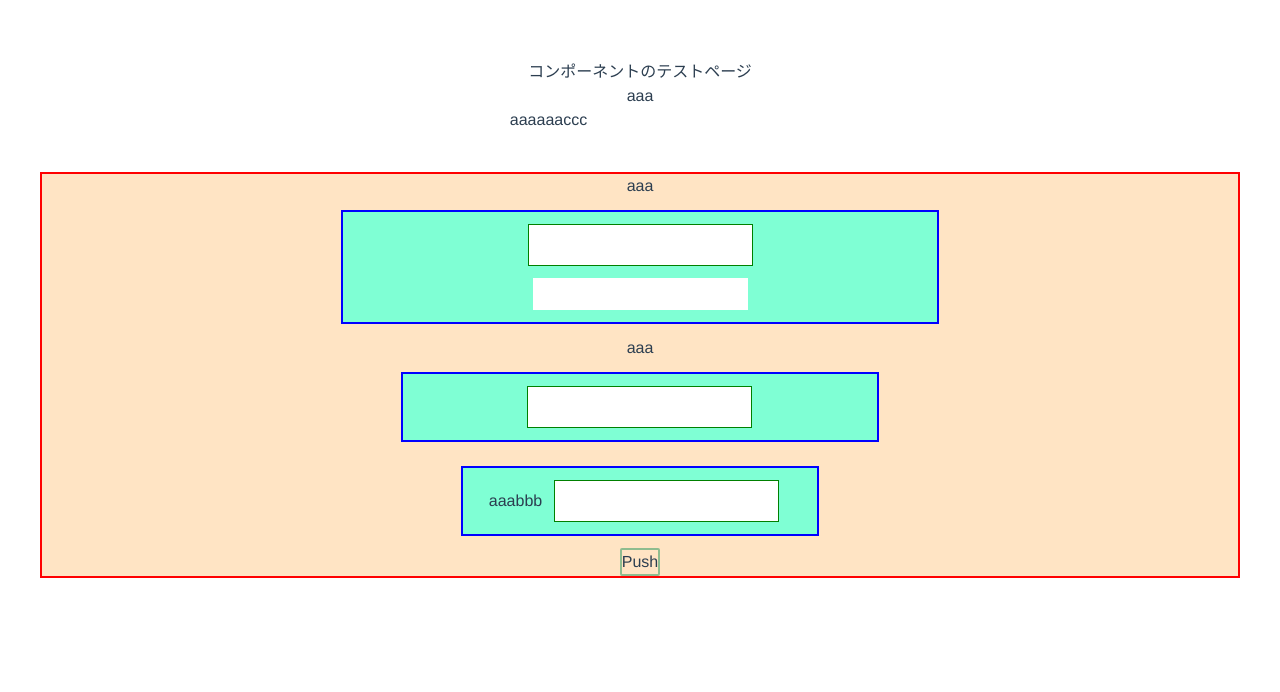
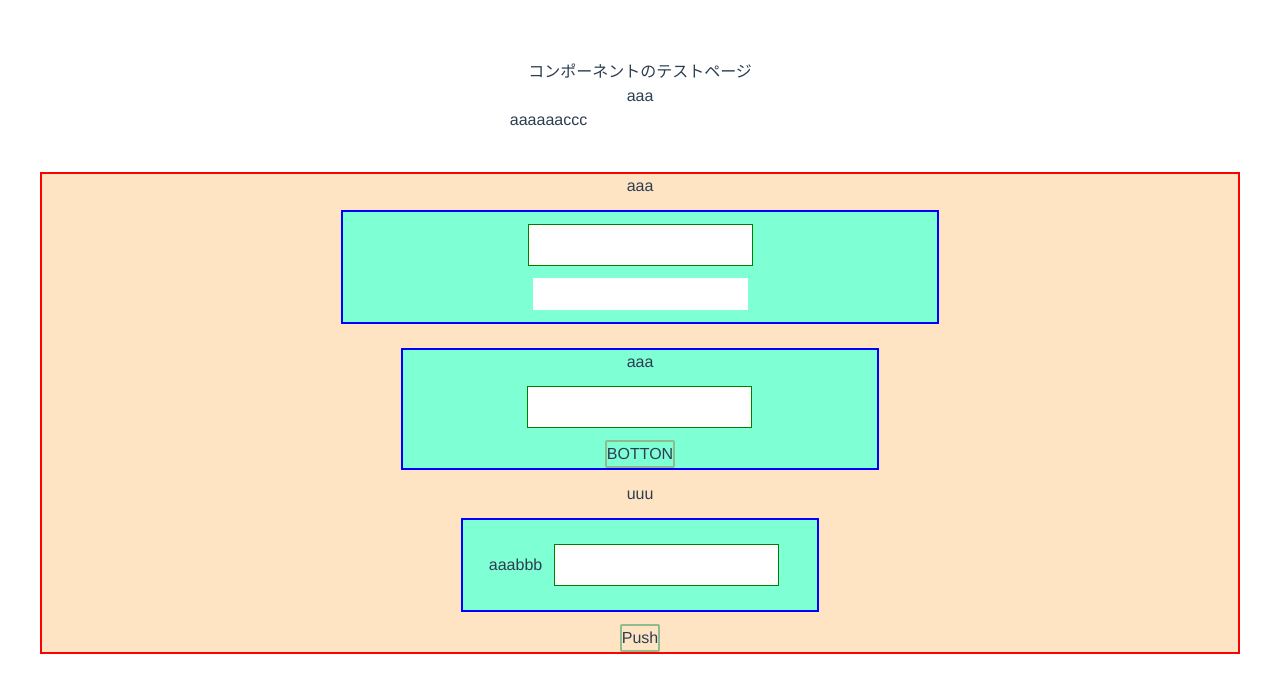
Before and after one commit to hita-fttk/vite-tutorial, a Vue app in the folder vite-app/: page / in a window 1280 px wide. Shown: the top 692 px of the page. Built offline with nearby package versions, Linux system fonts and the light colour scheme.

Commit message:
input-boxを１２３に分けて違いを付けた。

```diff
--- a/vite-app/src/components/testComponent.vue
+++ b/vite-app/src/components/testComponent.vue
@@ -15,16 +15,17 @@ import { ref } from 'vue';
             <input class="input-one" type="text">
             <input class="input-two" type="text">
         </div>
-        <span>{{ hoge }}</span>
         <div class="input-box2">
+            <div>{{ hoge }}</div>
             <input class="input-one" type="text">
-
+            <button>BOTTON</button>
         </div>
-        <div class="input-box3">
-            {{ hoge }}
-            <span class="labeling">bbb</span>
-            <input class="input-one" type="text">
-        </div>
+            <div>uuu</div>
+               <div class="input-box3">
+                    <div>{{ hoge }}</div>
+                    <span class="labeling">bbb</span>
+                    <input class="input-one" type="text">
+                </div>
         <button>Push</button>
     </div>
 </template>
@@ -56,6 +57,7 @@ import { ref } from 'vue';
         margin: 12px;
         display: flex;
         justify-content: center;
+        flex-direction: column;
         align-items: center;
         background-color: aquamarine;
 
@@ -63,6 +65,7 @@ import { ref } from 'vue';
     .input-box3{
         border: 2px solid blue;
         width: 30%;
+        padding: 12px;
         margin: 12px;
         display: flex;
         justify-content: center;
@@ -83,7 +86,7 @@ import { ref } from 'vue';
     button{
         border: 2px solid darkseagreen;
         border-radius: 2px;
-        margin-bottom: 4px;
+        margin: 20px;
     }
     .labeling{
         float: left;
```
